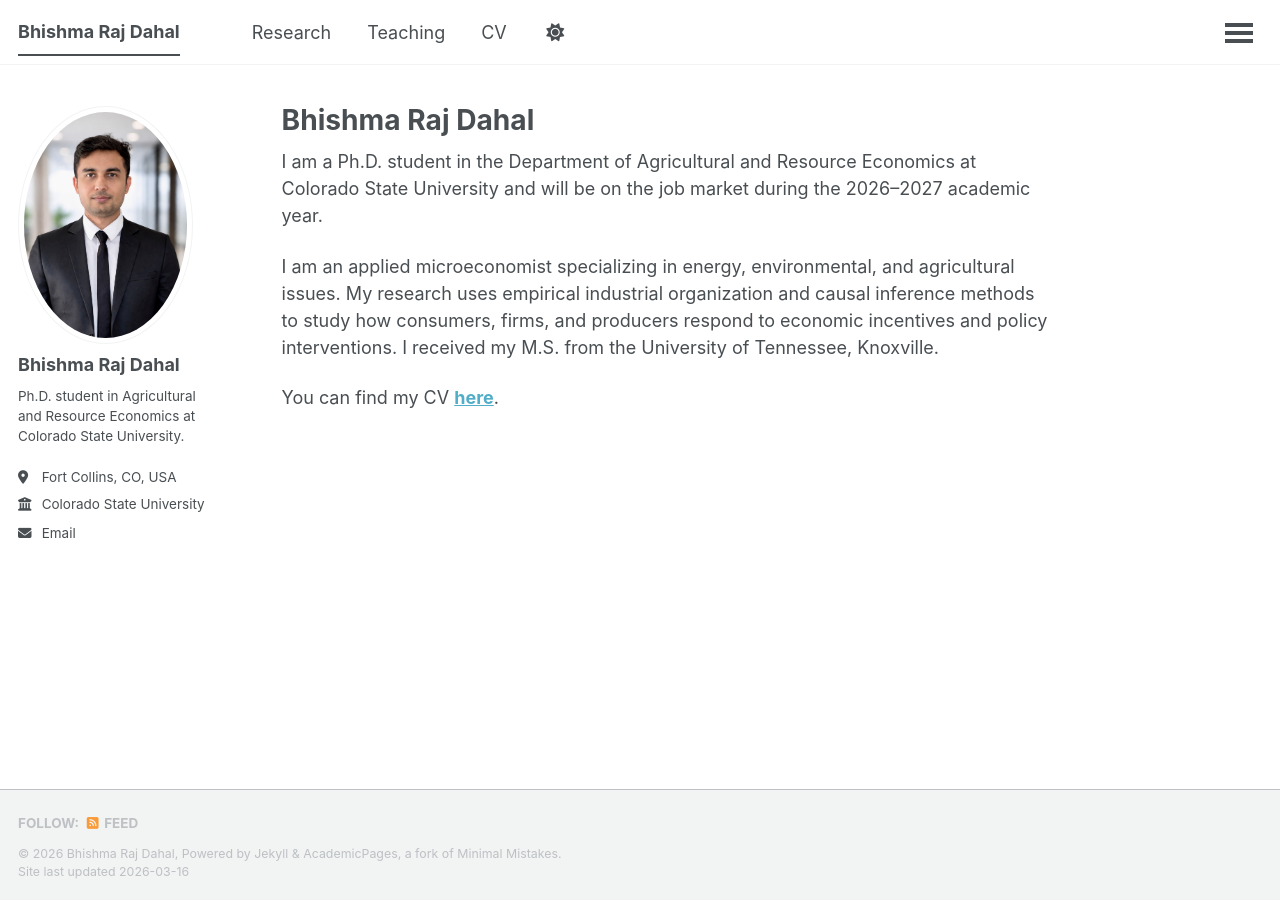
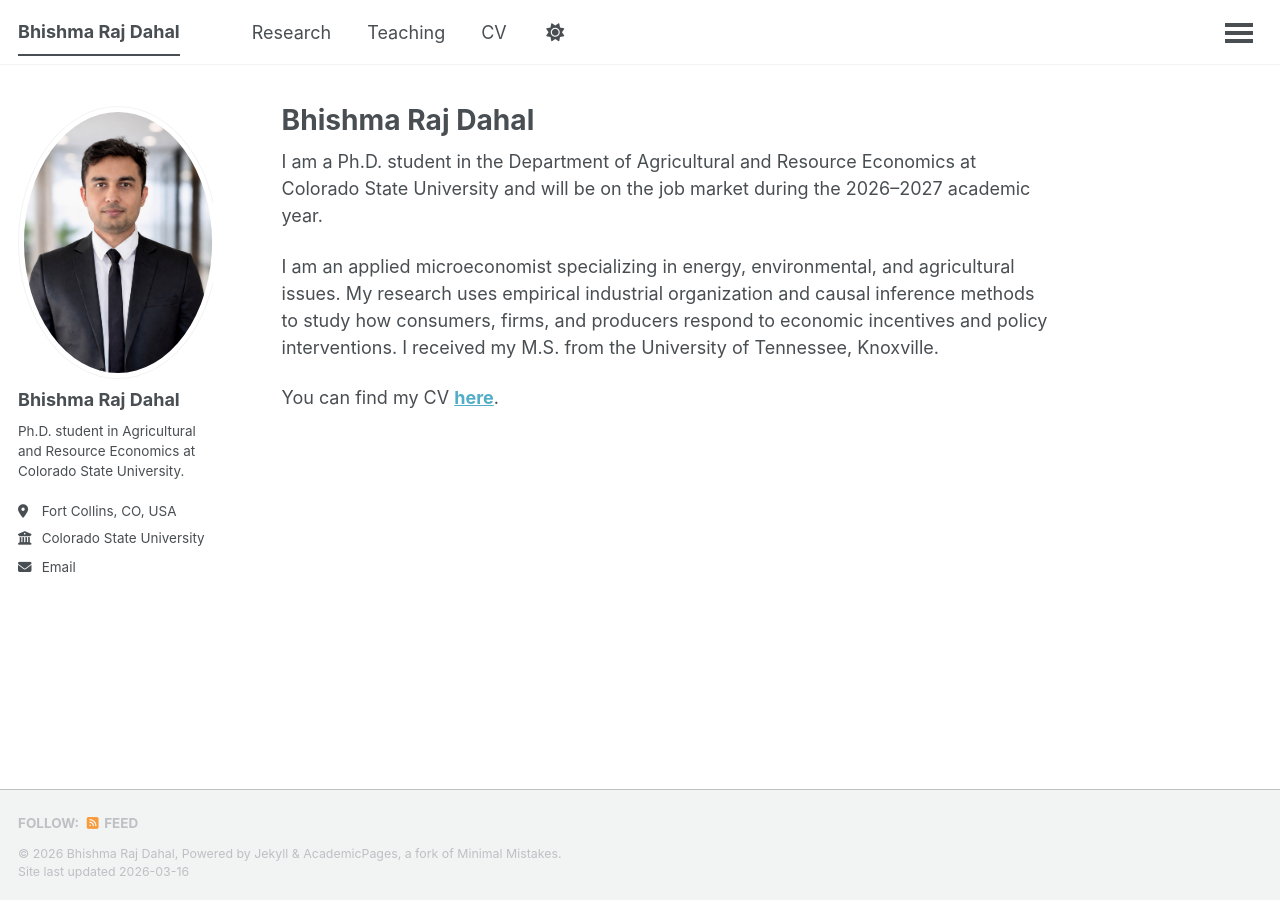
Before and after one commit to bhishmarajdahal/bhishmarajdahal.github.io, a Jekyll site: the page built from _pages/about.md, in a window 1280 px wide. Built offline with Jekyll 4.4.1, drawn with Linux system fonts in a browser that asks for light colours; a script that is not in the unit is left out.

Commit message:
Update main.scss

```diff
--- a/assets/css/main.scss
+++ b/assets/css/main.scss
@@ -41,3 +41,11 @@
     "vendor/font-awesome/solid",
     "vendor/font-awesome/brands"
 ;
+.author__avatar img {
+  max-width: 200px;
+  border-radius: 50%;
+}
+
+.author__avatar {
+  width: 200px;
+}
```
